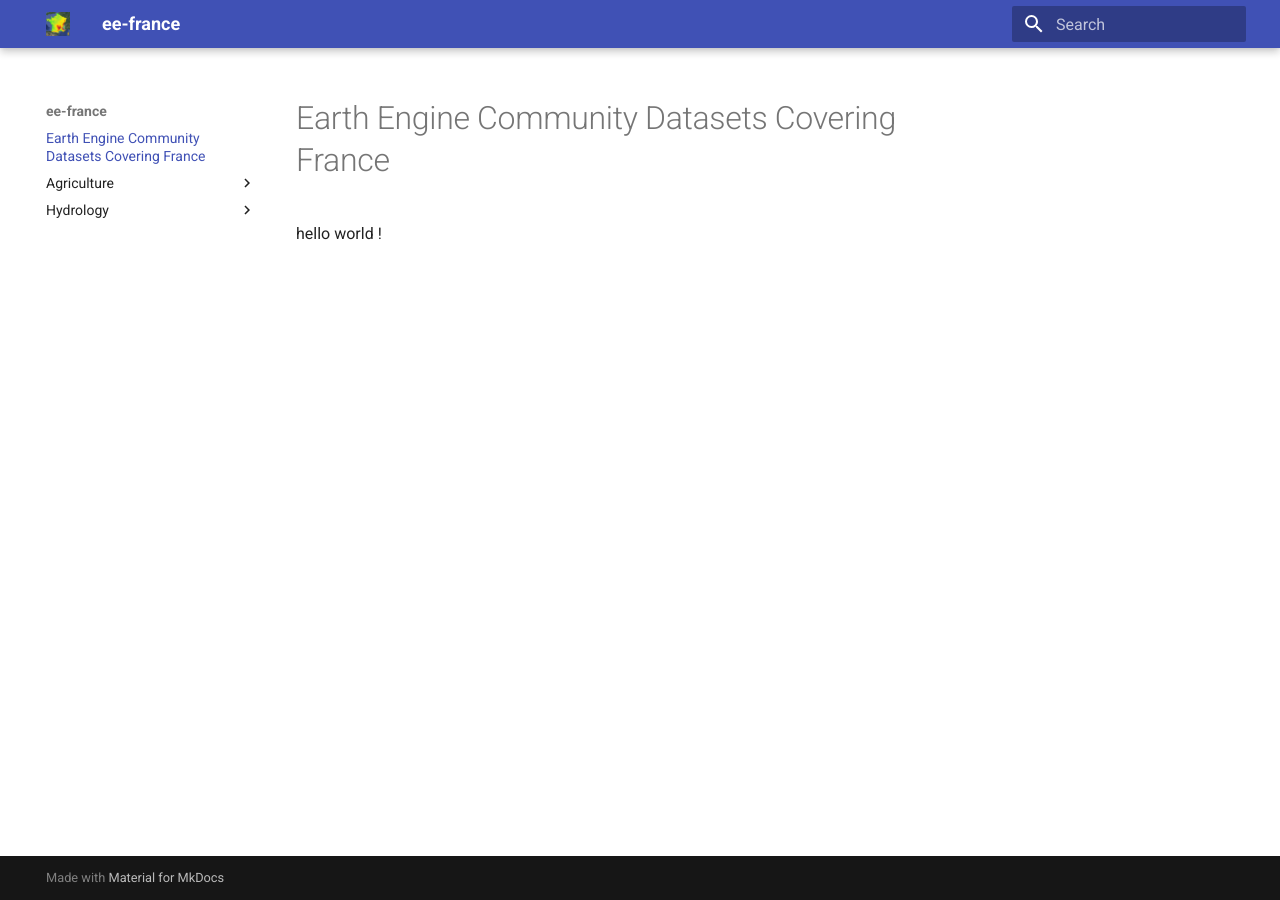
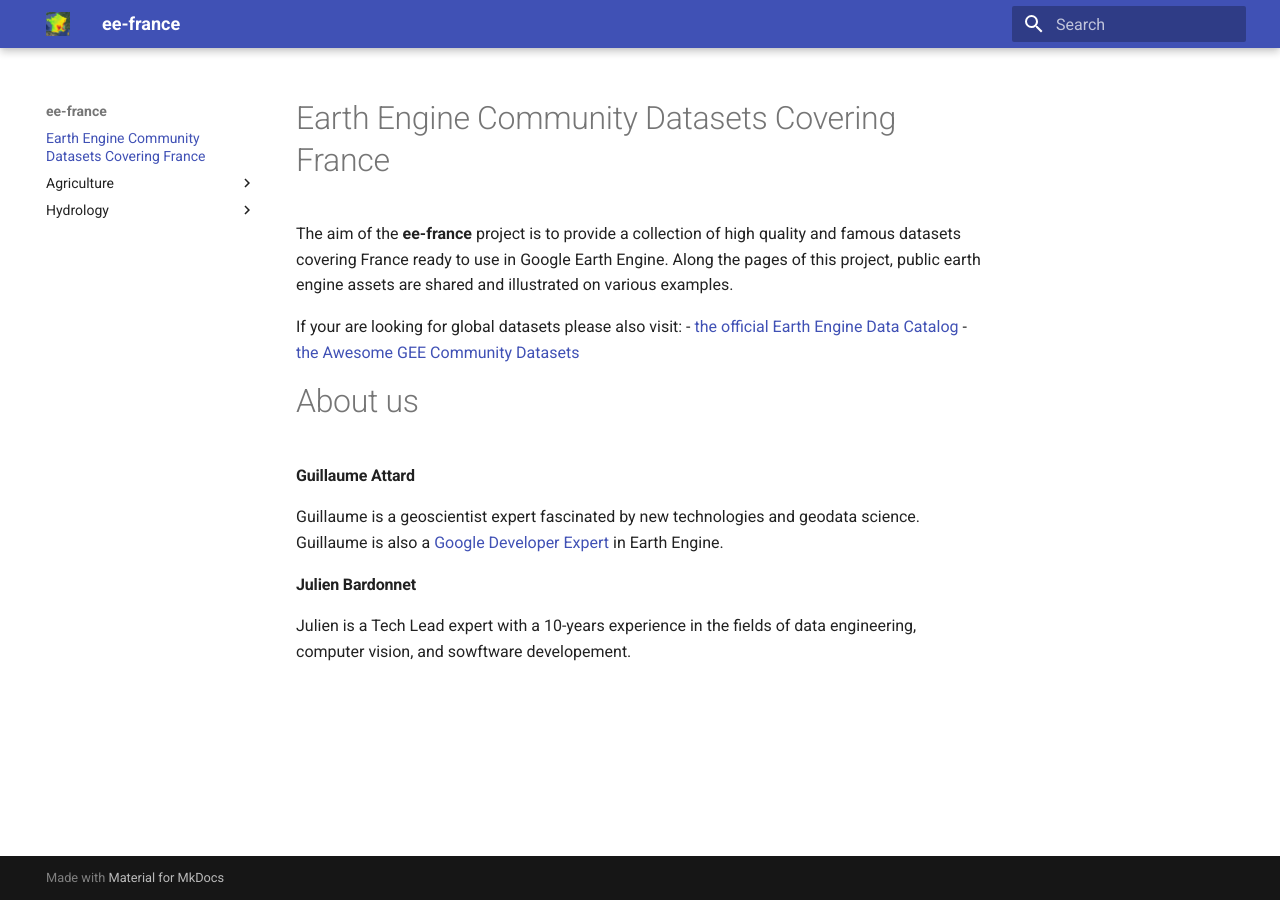
Before and after one commit to geodatafr/geodatafr.github.io, an MkDocs documentation site: the page built from docs/index.md, in a window 1280 px wide. Built offline with MkDocs 1.6.1 and Material for MkDocs 9.7.7, drawn with Linux system fonts in a browser that asks for light colours.

Commit message:
add description for GA and JB

```diff
--- a/docs/index.md
+++ b/docs/index.md
@@ -1,3 +1,15 @@
 # Earth Engine Community Datasets Covering France
 
-hello world !
+The aim of the **ee-france** project is to provide a collection of high quality and famous datasets covering France ready to use in Google Earth Engine. Along the pages of this project, public earth engine assets are shared and illustrated on various examples.
+
+If your are looking for global datasets please also visit:
+ - [the official Earth Engine Data Catalog](https://developers.google.com/earth-engine/datasets/catalog)
+ - [the Awesome GEE Community Datasets](https://samapriya.github.io/awesome-gee-community-datasets/)
+
+# About us
+
+#### Guillaume Attard
+ Guillaume is a geoscientist expert fascinated by new technologies and geodata science. Guillaume is also a [Google Developer Expert](https://developers.google.com/community/experts/directory) in Earth Engine.
+
+#### Julien Bardonnet
+Julien is a Tech Lead expert with a 10-years experience in the fields of data engineering, computer vision, and sowftware developement.
```
